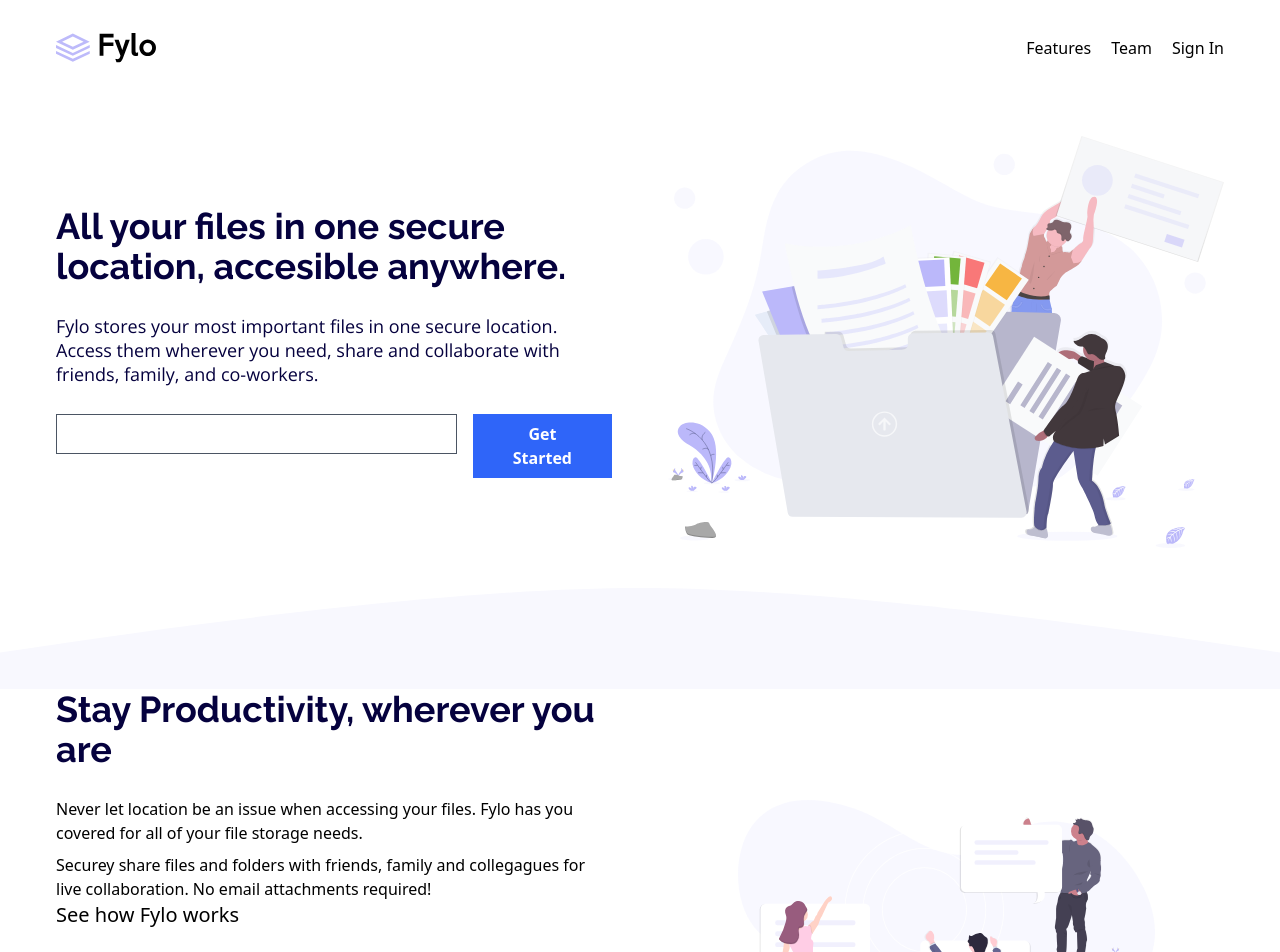
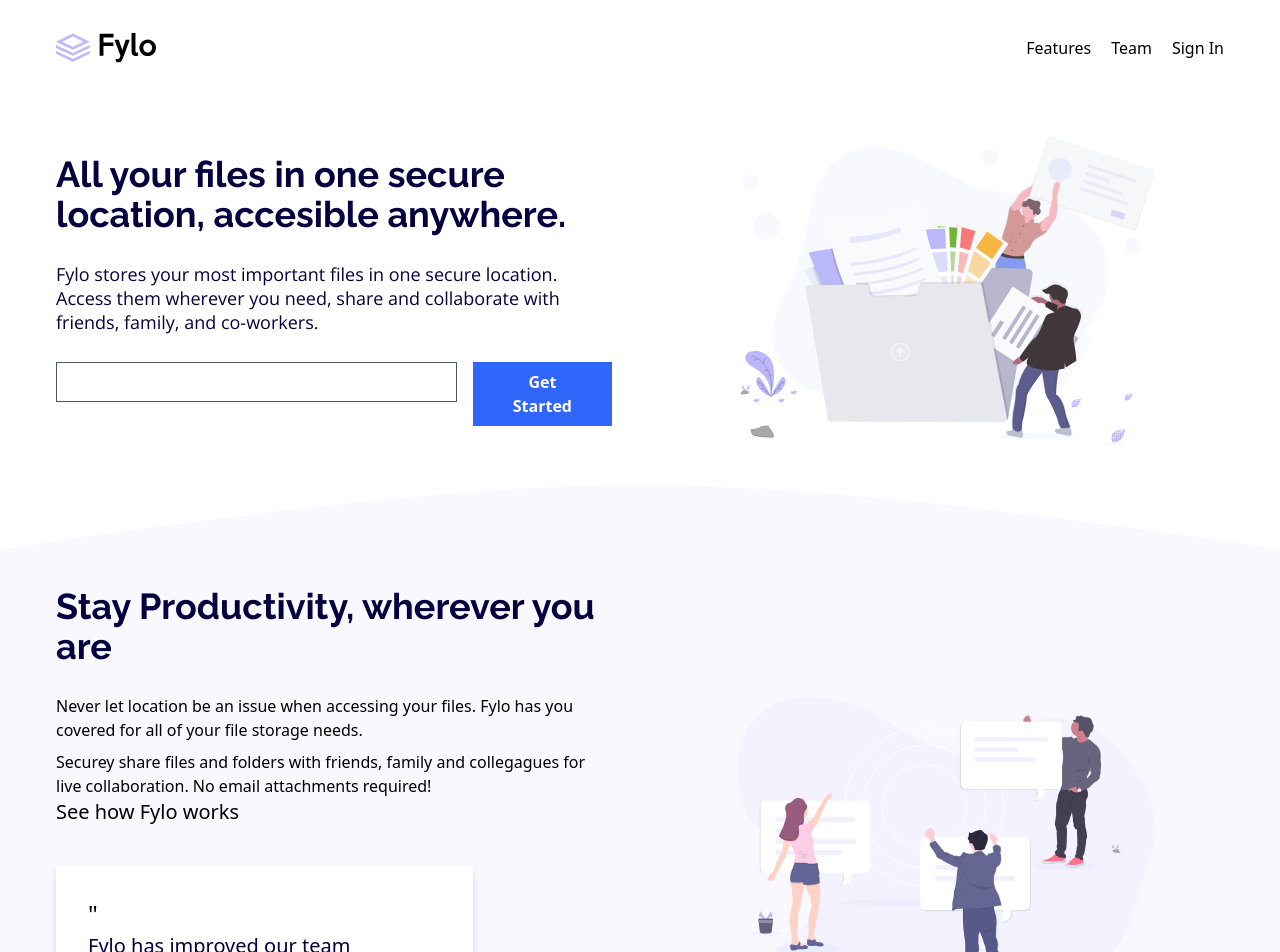
Before and after one commit to lorainecalamba/front-end-mentor-challenges, a React (Create React App) app in the folder fylo-landing-page/: page / in a window 1280 px wide. Shown: the top 952 px of the page. Built offline with nearby package versions, Linux system fonts and the light colour scheme; the HTML template or start-up script is replaced by a standard one.

Commit message:
Modification of styling of Intro

```diff
--- a/fylo-landing-page/src/components/Intro/Intro.jsx
+++ b/fylo-landing-page/src/components/Intro/Intro.jsx
@@ -6,7 +6,7 @@ const Intro = () => {
   return (
     <Card className="h-auto mt-10 items-center box-border">
       <div className="basis-1/2 mr-14">
-        <h4 className="text-4xl text-primary font-Raleway font-bold mb-7">
+        <h4 className="primary-header">
           All your files in one secure location, accesible anywhere.
         </h4>
         <p className="text-primary text-lg leading-6 font-OpenSans">
@@ -22,14 +22,12 @@ const Intro = () => {
             />
           </div>
           <div className="basis-1/4">
-            <button className="btn btn-primary w-full">
-              Get Started
-            </button>
+            <button className="btn btn-primary w-full">Get Started</button>
           </div>
         </div>
       </div>
-      <div className="basis-1/2 text-center">
-        <img src={IntroIllustration} alt="Intro" className="w-full" />
+      <div className="basis-1/2 flex justify-center">
+        <img src={IntroIllustration} alt="Intro" className="w-3/4" />
       </div>
     </Card>
   );
--- a/fylo-landing-page/tailwind.config.js
+++ b/fylo-landing-page/tailwind.config.js
@@ -11,6 +11,7 @@ module.exports = {
         'btn-primary-hover': '#6b9bff',
         'icon-hover': '#6397fc',
         'get-started': '#575989',
+        'productivity': '#f9f8fe',
       },
       fontFamily: {
         'Raleway': ['Raleway', 'sans-serif'],
```
